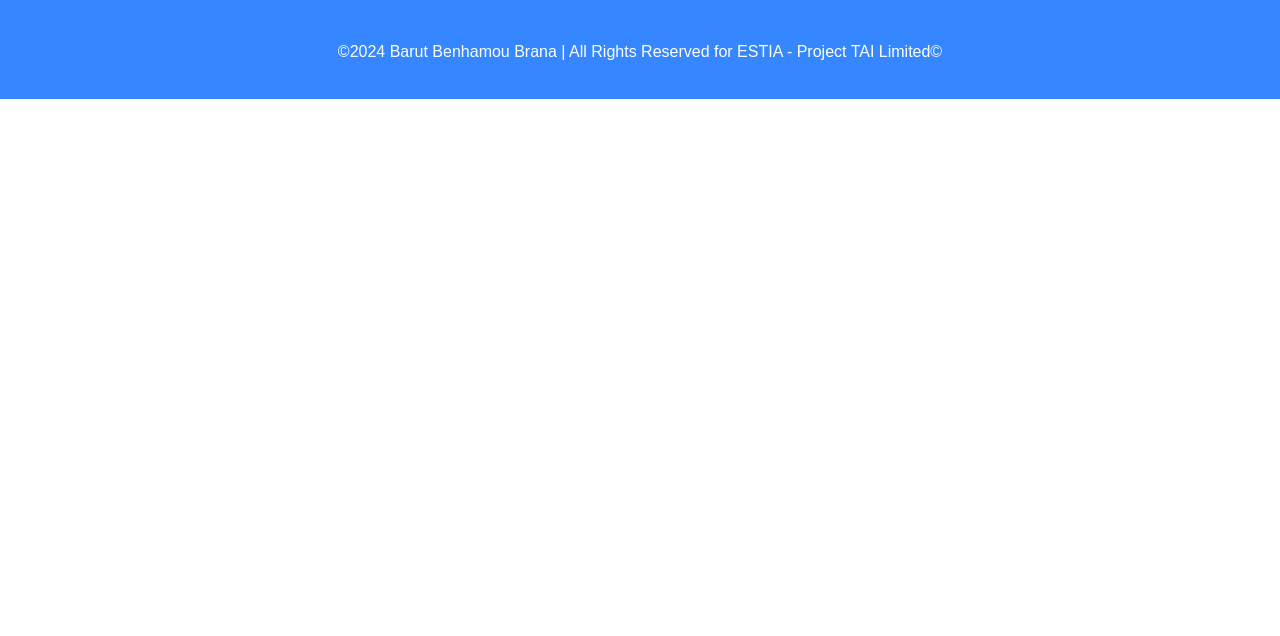
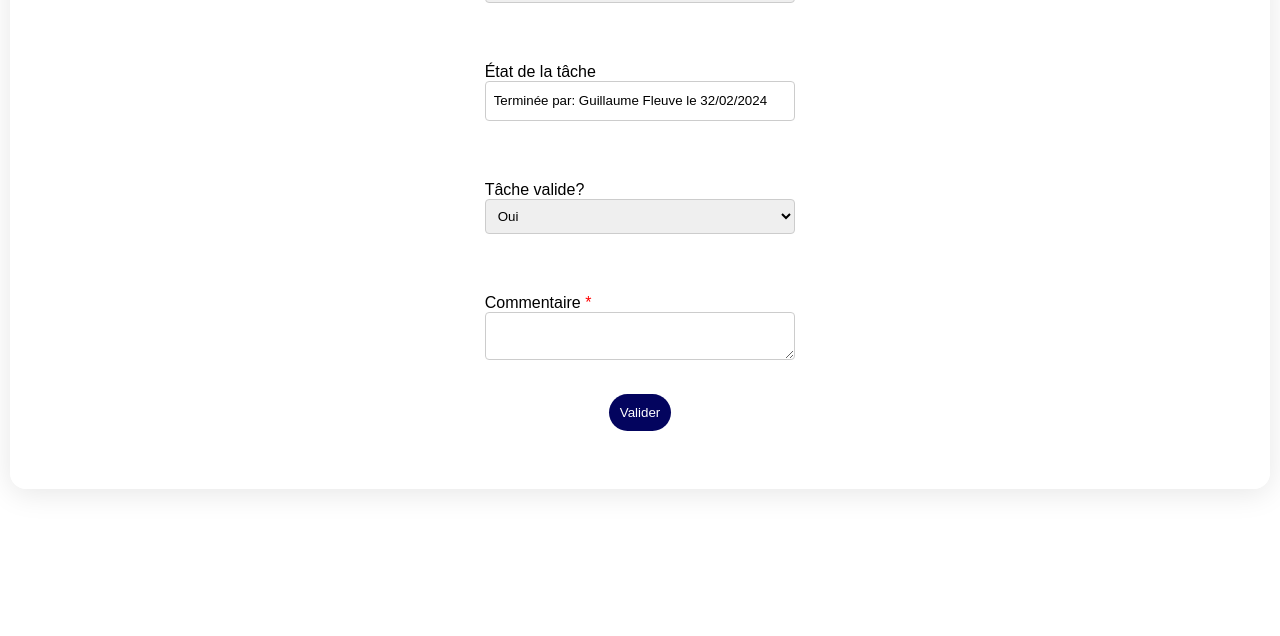
Before and after one commit to Varask/Estia_integration_project, a PHP site: page /PHP_controller/homepageController.php in a window 1280 px wide. Shown: the part 2502-3138 px from the top of the page. Before the commit the page ends 2601 px from the top, so only its background shows below. Run offline with PHP 8.4, Linux system fonts and the light colour scheme; the visitor is signed in with stand-in values (Sample User, id 1); data comes from the database, SQL or seed files in the repository; data that the repository does not hold is empty.

Commit message:
Update homepage styling and add validation form in French

```diff
--- a/CSS/homePageStyle.css
+++ b/CSS/homePageStyle.css
@@ -108,6 +108,39 @@ td {
 
 .budget h2 {
   margin: auto;
+}
+
+.validate {
+  display: flex;
+  flex-direction: row;
+  justify-content: space-around;
+  align-items: center;
+}
+
+.validate-button {
+  display: flex;
+  justify-content: center;
+  align-items: center;
+}
+
+.form-group input, .form-group select, .form-group textarea {
+  width: 100%;
+  padding: 8px;
+  box-sizing: border-box;
+  border: 1px solid #ccc;
+  border-radius: 4px;
+}
+
+.form-group {
+  padding: 30px;
+}
+
+input {
+  display: inline-block;
+  width: auto;
+  white-space: wrap;
+  min-height: 40px;
+  line-height: 20px;
 }
 
 button {
--- a/view/homepageView.html
+++ b/view/homepageView.html
@@ -212,8 +212,37 @@ document.getElementById("userFullName").textContent = userFullName;
     </div>
 </div>
 
-<div class="conatiner" id="validate">
-    <h2>Validation</h2>
+<div class="container" id="validate">
+  <h2>Valider la tâche</h2>
+  <form>
+    <div class="form-group">
+      <label for="tache-selection">Sélectionner la tâche</label>
+      <select id="tache-selection" name="tache-selection">
+        <option value="1">ID: 1 - Tâche 1</option>
+        <option value="2">ID: 2 - Tâche 2</option>
+        <option value="3">ID: 3 - Tâche 3</option>
+    </select>
+  </div>
+      <div class="form-group">
+          <label for="etat">État de la tâche</label>
+          <input type="text" id="etat" name="etat" value="Terminée par: Guillaume Fleuve le 32/02/2024" readonly>
+      </div>
+      <div class="form-group">
+          <label for="valide">Tâche valide?</label>
+          <select id="valide" name="valide">
+              <option value="oui">Oui</option>
+              <option value="non">Non</option>
+          </select>
+      </div>
+      <div class="form-group">
+          <label for="commentaire">Commentaire <span style="color: red;">*</span></label>
+          <textarea id="commentaire" name="commentaire" required></textarea>
+      </div>
+      <div class="validate-button">
+      <button type="submit" class="btn">Valider</button>
+    </div>
+  </form>
+</div>
 
 </div>
 
```
